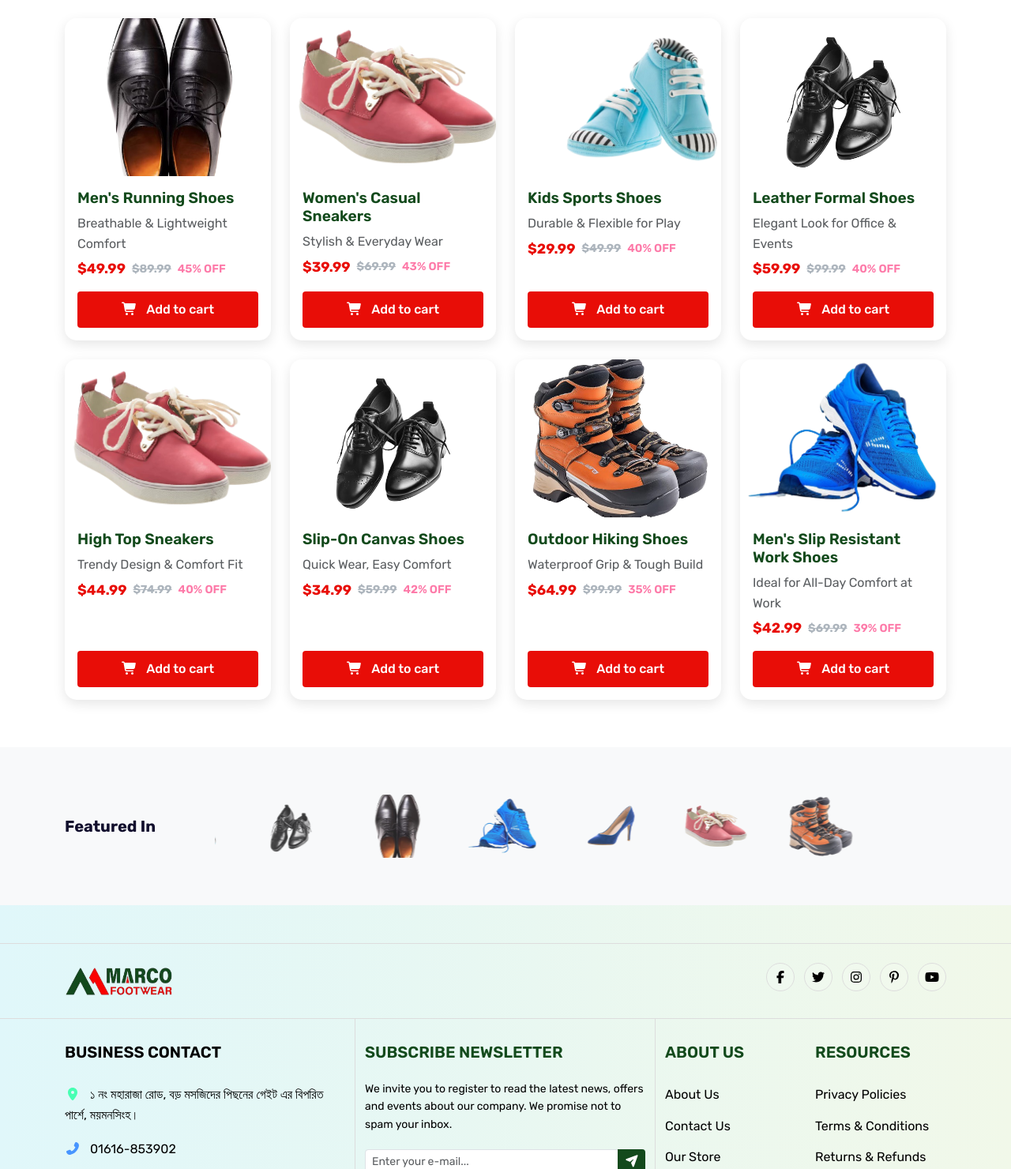
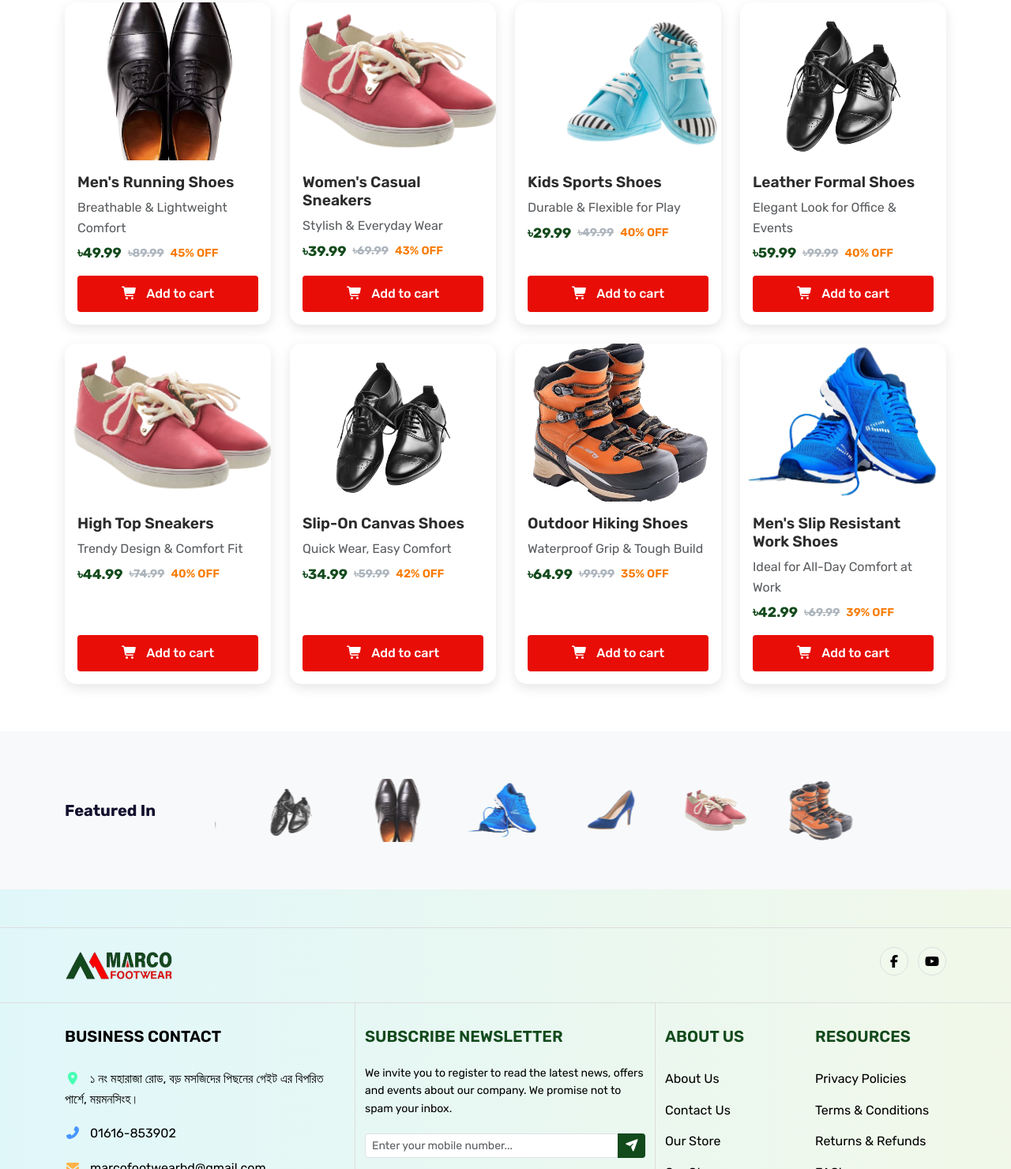
Before and after one commit to emonmahdi/marco-footwear-frontend, a plain HTML site: page index.html in a window 1280 px wide. Shown: the part 1320-2800 px from the top of the page at 79% size. Drawn offline with nearby package versions, Linux system fonts and the light colour scheme; files whose address does not match are found by name.

Commit message:
home page some issue fix

```diff
--- a/css/style.css
+++ b/css/style.css
@@ -329,7 +329,7 @@ header {
   display: flex;
   justify-content: center;
   position: relative;
-  padding: 10px 0;
+  padding: 2px 0;
   align-items: center;
 }
 
@@ -627,7 +627,7 @@ nav a:hover {
 }
 .categories-section .single-category h4 a {
   font-size: 15px;
-  color: var(--secondary-color);
+  color: var(--text-color);
   transition: 0.4s all ease-out;
 }
 .categories-section .single-category h4 a:hover {
@@ -670,8 +670,13 @@ nav a:hover {
 }
 
 .product-name {
+  color: var(--text-color);
   font-size: 1.2rem;
   font-weight: 600;
+  transition: all 0.3 ease;
+}
+.product-name:hover {
+  color: var(--primary-color);
 }
 
 .product-price {
@@ -1905,7 +1910,7 @@ nav a:hover {
 
 .current-price {
   font-weight: 700;
-  color: var(--primary-color);
+  color: var(--secondary-color);
   font-size: 1.1rem;
 }
 
@@ -1917,7 +1922,7 @@ nav a:hover {
 }
 
 .discount-percent {
-  color: #fd79a8;
+  color: var(--heading-text-color);
   font-weight: 600;
   margin-left: 8px;
   font-size: 0.9rem;
--- a/index.html
+++ b/index.html
@@ -4,7 +4,7 @@
 <head>
   <meta charset="UTF-8" />
   <meta name="viewport" content="width=device-width, initial-scale=1.0" />
-  <title>Marco Footwaer</title>
+  <title>Marco Footwear</title>
 
   <!-- Favicon -->
   <link rel="icon" href="assets/icons/favicon.ico" type="image/x-icon" />
@@ -51,17 +51,8 @@
           <a href="#" class="social-icon" title="Facebook">
             <i class="fab fa-facebook-f"></i>
           </a>
-          <a href="#" class="social-icon" title="Instagram">
-            <i class="fab fa-instagram"></i>
-          </a>
-          <a href="#" class="social-icon" title="Twitter">
-            <i class="fab fa-twitter"></i>
-          </a>
           <a href="#" class="social-icon" title="YouTube">
             <i class="fab fa-youtube"></i>
-          </a>
-          <a href="#" class="social-icon" title="LinkedIn">
-            <i class="fab fa-linkedin-in"></i>
           </a>
         </div>
       </div>
@@ -101,7 +92,7 @@
             <a href="cart.html"><i class="fa-solid fa-cart-shopping"></i>
               <span>15</span> </a>
           </div>
-          <div class="icon user" id="userIcon">
+          <!-- <div class="icon user" id="userIcon">
             <i class="fas fa-user"></i>
             <div class="dropdown">
               <a href="login.html">Login</a>
@@ -110,7 +101,7 @@
               <a href="memberRegister.html">Member Register</a>
               <a href="dashboard.html">Dashboard</a>
             </div>
-          </div>
+          </div> -->
         </div>
         <!-- mobile sticky bar menu -->
         <div class="mobile-sticky-bar-menu">
@@ -129,16 +120,6 @@
               <span>15</span>
               <div class="dropdown">
                 <p>View Cart</p>
-              </div>
-            </div>
-            <div class="icon user" id="userIcon2">
-              <i class="fas fa-user"></i>
-              <div class="dropdown">
-                <a href="login.html">Login</a>
-                <a href="sign-up.html">Register</a>
-                <a href="memberLogin.html">Member Login</a>
-                <a href="memberRegister.html">Member Register</a>
-                <a href="dashboard.html">Dashboard</a>
               </div>
             </div>
           </div>
@@ -163,9 +144,9 @@
             <a href="blog.html">Blog</a>
             <a href="contact.html">Contact</a>
           </nav>
-          <div class="nav-actions">
+          <!-- <div class="nav-actions">
             <a href="login.html" class="marco-btn login-reg-btn">Login</a>
-          </div>
+          </div> -->
         </div>
       </div>
     </div>
@@ -347,8 +328,8 @@
                 <h5 class="product-name"><a href="singleProduct.html">Men's Running Shoes</a></h5>
                 <p class="text-muted">Breathable & Lightweight Comfort</p>
                 <div class="product-price">
-                  <span class="current-price">$49.99</span>
-                  <span class="original-price">$89.99</span>
+                  <span class="current-price">৳49.99</span>
+                  <span class="original-price">৳89.99</span>
                   <span class="discount-percent">45% OFF</span>
                 </div>
                 <a href="#" class="marco-btn btn-buy mt-auto">
@@ -367,8 +348,8 @@
                 <h5 class="product-name"><a href="singleProduct.html">Women's Casual Sneakers</a></h5>
                 <p class="text-muted">Stylish & Everyday Wear</p>
                 <div class="product-price">
-                  <span class="current-price">$39.99</span>
-                  <span class="original-price">$69.99</span>
+                  <span class="current-price">৳39.99</span>
+                  <span class="original-price">৳69.99</span>
                   <span class="discount-percent">43% OFF</span>
                 </div>
                 <a href="#" class="marco-btn btn-buy mt-auto">
@@ -387,8 +368,8 @@
                 <h5 class="product-name"><a href="singleProduct.html">Kids Sports Shoes</a></h5>
                 <p class="text-muted">Durable & Flexible for Play</p>
                 <div class="product-price">
-                  <span class="current-price">$29.99</span>
-                  <span class="original-price">$49.99</span>
+                  <span class="current-price">৳29.99</span>
+                  <span class="original-price">৳49.99</span>
                   <span class="discount-percent">40% OFF</span>
                 </div>
                 <a href="#" class="marco-btn btn-buy mt-auto">
@@ -407,8 +388,8 @@
                 <h5 class="product-name"><a href="singleProduct.html">Leather Formal Shoes</a></h5>
                 <p class="text-muted">Elegant Look for Office & Events</p>
                 <div class="product-price">
-                  <span class="current-price">$59.99</span>
-                  <span class="original-price">$99.99</span>
+                  <span class="current-price">৳59.99</span>
+                  <span class="original-price">৳99.99</span>
                   <span class="discount-percent">40% OFF</span>
                 </div>
                 <a href="#" class="marco-btn btn-buy mt-auto">
@@ -427,8 +408,8 @@
                 <h5 class="product-name"><a href="singleProduct.html">High Top Sneakers</a></h5>
                 <p class="text-muted">Trendy Design & Comfort Fit</p>
                 <div class="product-price">
-                  <span class="current-price">$44.99</span>
-                  <span class="original-price">$74.99</span>
+                  <span class="current-price">৳44.99</span>
+                  <span class="original-price">৳74.99</span>
                   <span class="discount-percent">40% OFF</span>
                 </div>
                 <a href="#" class="marco-btn btn-buy mt-auto">
@@ -447,8 +428,8 @@
                 <h5 class="product-name"><a href="singleProduct.html">Slip-On Canvas Shoes</a></h5>
                 <p class="text-muted">Quick Wear, Easy Comfort</p>
                 <div class="product-price">
-                  <span class="current-price">$34.99</span>
-                  <span class="original-price">$59.99</span>
+                  <span class="current-price">৳34.99</span>
+                  <span class="original-price">৳59.99</span>
                   <span class="discount-percent">42% OFF</span>
                 </div>
                 <a href="#" class="marco-btn btn-buy mt-auto">
@@ -467,8 +448,8 @@
                 <h5 class="product-name"><a href="singleProduct.html">Outdoor Hiking Shoes</a></h5>
                 <p class="text-muted">Waterproof Grip & Tough Build</p>
                 <div class="product-price">
-                  <span class="current-price">$64.99</span>
-                  <span class="original-price">$99.99</span>
+                  <span class="current-price">৳64.99</span>
+                  <span class="original-price">৳99.99</span>
                   <span class="discount-percent">35% OFF</span>
                 </div>
                 <a href="#" class="marco-btn btn-buy mt-auto">
@@ -487,8 +468,8 @@
                 <h5 class="product-name"><a href="singleProduct.html">Men's Slip Resistant Work Shoes</a></h5>
                 <p class="text-muted">Ideal for All-Day Comfort at Work</p>
                 <div class="product-price">
-                  <span class="current-price">$42.99</span>
-                  <span class="original-price">$69.99</span>
+                  <span class="current-price">৳42.99</span>
+                  <span class="original-price">৳69.99</span>
                   <span class="discount-percent">39% OFF</span>
                 </div>
                 <a href="#" class="marco-btn btn-buy mt-auto">
@@ -563,9 +544,6 @@
           <div class="col-md-6 text-end">
             <div class="footer-social-icons">
               <a href="#" class=" me-2"><i class="fab fa-facebook-f"></i></a>
-              <a href="#" class=" me-2"><i class="fab fa-twitter"></i></a>
-              <a href="#" class=" me-2"><i class="fab fa-instagram"></i></a>
-              <a href="#" class=" me-2"><i class="fab fa-pinterest-p"></i></a>
               <a href="#" class=""><i class="fab fa-youtube"></i></a>
             </div>
           </div>
@@ -608,8 +586,8 @@
                 We
                 promise not to spam your inbox.</p>
               <div class="input-group mb-3">
-                <input type="email" class="form-control form-control-sm" placeholder="Enter your e-mail..."
-                  aria-label="Email">
+                <input type="text" class="form-control form-control-sm" placeholder="Enter your mobile number..."
+                  aria-label="Mobile">
                 <button class="btn btn-sm text-white" type="button"
                   style="background: linear-gradient(45deg, #ff6b9d, #ffb347);">
                   <i class="fas fa-paper-plane"></i>
@@ -655,11 +633,12 @@
     <div class="container">
       <div class="row">
         <div class="col-md-6 text-start">
-          <p class="small mb-0">Copyright &copy; 2025 by <span class="text-primary">Marco Footwear</span>. All Rights
+          <p class="small mb-0"> &copy; 2025 by <span class="text-primary">Marco Footwear</span>. All Rights
             Reserved.</p>
         </div>
         <div class="col-md-6 text-end">
-          <p class="small mb-0">Developed By <a href="#" class="developed-link" target="_blank">Freelance IT</a></p>
+          <p class="small mb-0">Developed By <a href="https://www.freelanceit.com.bd/" class="developed-link"
+              target="_blank">Freelance IT</a></p>
         </div>
       </div>
     </div>
```
Also changed, not shown: update-doc.txt (added).
